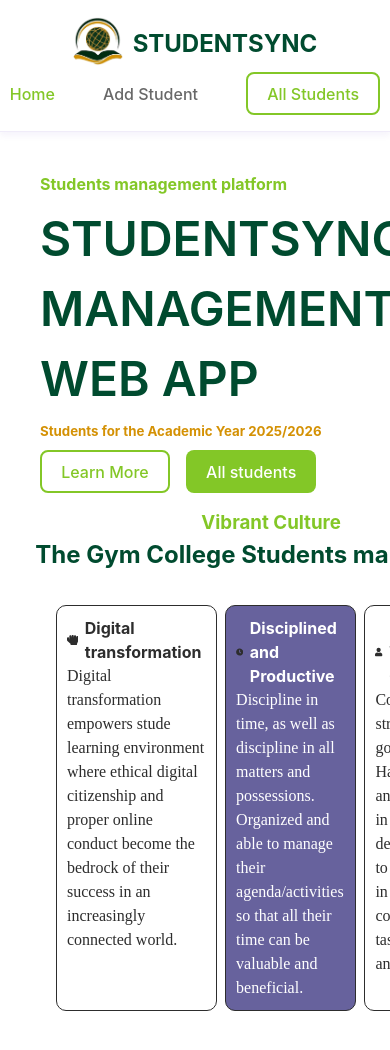
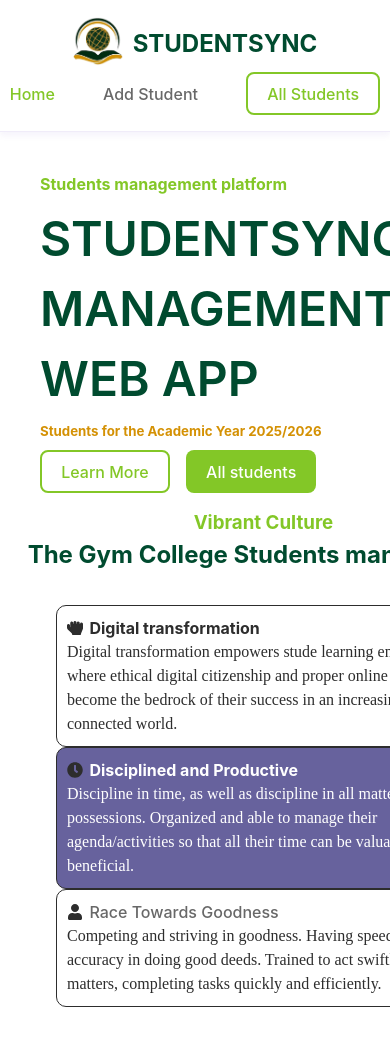
Before and after one commit to RP-Tumba/studentsync-frontend-emerald, a React (Vite) app: page / in a window 390 px wide. Shown: the top 1050 px of the page. Built offline with nearby package versions, Linux system fonts and the light colour scheme.

Commit message:
refactor: banner responsiveness1

```diff
--- a/src/index.css
+++ b/src/index.css
@@ -131,6 +131,12 @@ font-weight: 700;
   justify-content: center;
   padding: 0 1.5em;
 }
+.culture-content{
+  display: block !important;
+  gap: 2rem;
+
+}
+
 }
 
 
```
